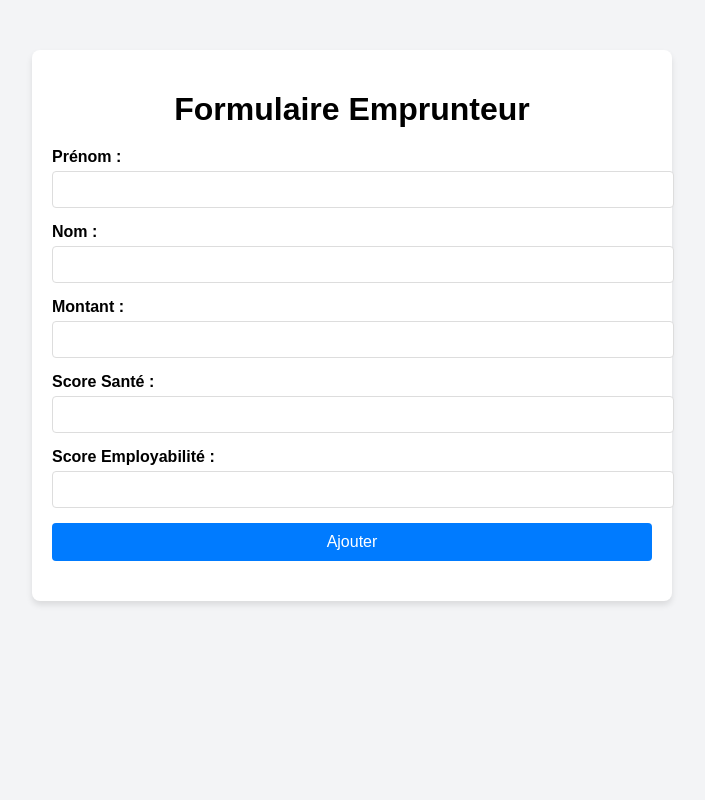
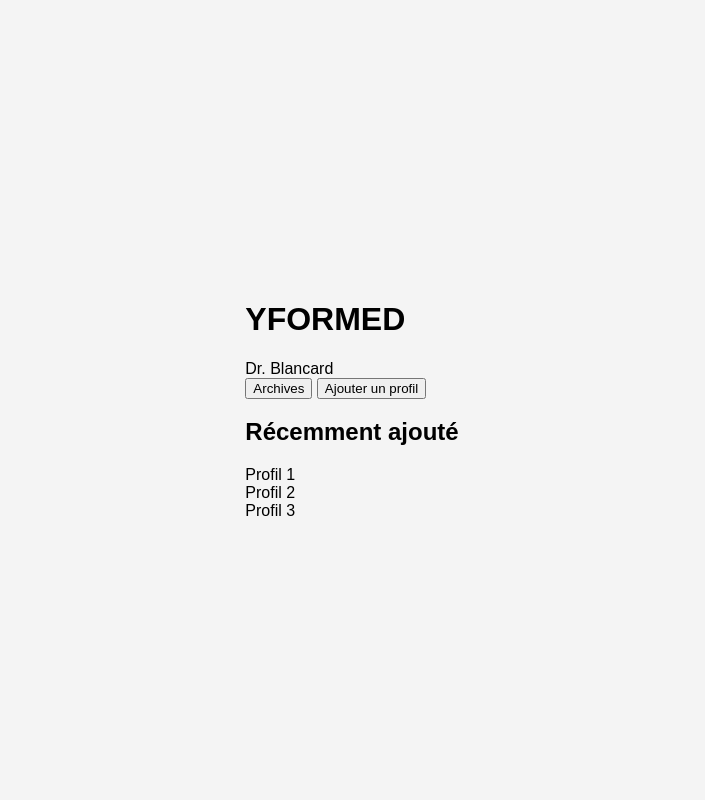
Before and after one commit to yannblanc75/YGARD, a Flask app: page / in a window 1280 px wide. Shown: the whole page, without its empty margins (288-993 px from the left). Run offline with Flask 3, Linux system fonts and the light colour scheme.

Commit message:
add : add borrrowers

```diff
--- a/yform/app.py
+++ b/yform/app.py
@@ -8,39 +8,123 @@ CORS(app)
 # Configuration de la base de données
 db_config = {
     'host': 'localhost',
-    'user': 'root',  # Remplace par ton utilisateur MySQL
-    'password': 'root',  # Remplace par ton mot de passe MySQL
-    'database': 'dossiers_db'
+    'user': 'root',  # Remplacez par votre utilisateur MySQL
+    'password': 'root',  # Remplacez par votre mot de passe MySQL
+    'database': 'banqueEvaluation'  # Assurez-vous que votre base de données a bien ce nom
 }
 
-# Route pour servir le formulaire HTML
+# Page d'accueil
 @app.route('/')
-def form_page():
-    return render_template('index.html')  # Assurez-vous que `index.html` est dans un dossier `templates`
+def home():
+    return render_template('index.html')
+
+# Route pour afficher les archives
+@app.route('/archive')
+def archive():
+    connection = None
+    try:
+        connection = mysql.connector.connect(**db_config)
+        cursor = connection.cursor(dictionary=True)
+
+        # Récupérer les données des clients récemment traités
+        query = """
+            SELECT Clients.ClientID, Clients.Prenom, Clients.Nom, Clients.Age, Sante.IMC, Historique.DossierMedical,
+            (100 - (Clients.Age / 2) - (Sante.IMC / 10) - (5 * Historique.DossierMedical)) AS score_sante
+            FROM Clients
+            JOIN Sante ON Clients.ClientID = Sante.ClientID
+            JOIN Historique ON Clients.ClientID = Historique.ClientID
+            ORDER BY Clients.ClientID DESC
+        """
+        cursor.execute(query)
+        clients = cursor.fetchall()
+        return render_template('archive.html', clients=clients)
+    except mysql.connector.Error as err:
+        return f"Erreur: {err}"
+    finally:
+        if connection and connection.is_connected():
+            cursor.close()
+            connection.close()
 
 # Route pour ajouter un emprunteur
+@app.route('/add', methods=['GET'])
+def add_form():
+    return render_template('add_borrower.html')
+
 @app.route('/api/emprunteurs', methods=['POST'])
 def add_emprunteur():
     data = request.json
     connection = None
     try:
+        poids = float(data['poids'])
+        taille = float(data['taille'])
+        age = int(data['age'])
+        antecedents_medicaux = int(data['antecedents_medicaux'])
+        score_employabilite = int(data['score_employabilite'])
+
+        # Calcul du BMI
+        imc = poids / ((taille / 100) ** 2)
+
+        # Calcul du score santé
+        score_sante = max(0, 100 - (age / 2) - (imc / 10) - (antecedents_medicaux * 5))
+
         connection = mysql.connector.connect(**db_config)
         cursor = connection.cursor()
-        query = """
-            INSERT INTO emprunteurs (prenom, nom, montant, statut, score_sante, score_employabilite)
-            VALUES (%s, %s, %s, %s, %s, %s)
+
+        # Insérer les données dans la table Clients
+        query_clients = """
+            INSERT INTO Clients (Nom, Prenom, Age, Sexe, Profession, RevenuAnnuel, RatioEndettement, MontantPret, DureePret)
+            VALUES (%s, %s, %s, %s, %s, %s, %s, %s, %s)
         """
-        values = (
+        client_values = (
+            data['nom'],
             data['prenom'],
-            data['nom'],
+            age,
+            "Non spécifié",
+            "Profession inconnue",
+            35000,
+            0.35,
             data['montant'],
-            'En attente',  # Statut par défaut
-            data['score_sante'],
-            data['score_employabilite']
+            12
         )
-        cursor.execute(query, values)
+        cursor.execute(query_clients, client_values)
+
+        # Récupérer l'ID du client nouvellement ajouté
+        client_id = cursor.lastrowid
+
+        # Insérer les données dans la table Sante
+        query_sante = """
+            INSERT INTO Sante (ClientID, Poids, Taille, IMC, ActivitePhysique, Tabagisme, ConsommationAlcool, MaladiesChroniques, ChirurgiesPassees, HospitalisationsRecente)
+            VALUES (%s, %s, %s, %s, %s, %s, %s, %s, %s, %s)
+        """
+        sante_values = (
+            client_id,
+            poids,
+            taille,
+            imc,
+            0,
+            0,
+            0,
+            0,
+            0,
+            0
+        )
+        cursor.execute(query_sante, sante_values)
+
+        # Insérer les données dans la table Historique
+        query_historique = """
+            INSERT INTO Historique (ClientID, DossierMedical, PretObtenu)
+            VALUES (%s, %s, %s)
+        """
+        historique_values = (
+            client_id,
+            "Dossier médical par défaut",
+            "Non"
+        )
+        cursor.execute(query_historique, historique_values)
+
         connection.commit()
-        return jsonify({'message': 'Emprunteur ajouté avec succès!'}), 201
+        return jsonify({'message': 'Emprunteur ajouté avec succès!', 'score_sante': score_sante}), 201
+
     except mysql.connector.Error as err:
         return jsonify({'error': str(err)}), 500
     finally:
@@ -48,5 +132,6 @@ def add_emprunteur():
             cursor.close()
             connection.close()
 
+# Lancer l'application Flask
 if __name__ == '__main__':
     app.run(debug=True)
--- /dev/null
+++ b/yform/static/css/style.css
@@ -0,0 +1,72 @@
+/* Archive Page Styles */
+body {
+    font-family: Arial, sans-serif;
+    background-color: #f4f4f4;
+    margin: 0;
+    padding: 0;
+    display: flex;
+    justify-content: center;
+    align-items: center;
+    min-height: 100vh;
+}
+
+.archive-container {
+    width: 90%;
+    max-width: 600px;
+    background-color: #ffffff;
+    border-radius: 15px;
+    padding: 20px;
+    box-shadow: 0 4px 10px rgba(0, 0, 0, 0.2);
+    position: relative;
+}
+
+.back-button {
+    text-decoration: none;
+    font-size: 24px;
+    color: #333;
+    position: absolute;
+    top: 20px;
+    left: 20px;
+}
+
+.archive-title {
+    text-align: center;
+    margin: 0;
+    padding-bottom: 20px;
+    font-size: 24px;
+    font-weight: bold;
+}
+
+.archive-list {
+    display: flex;
+    flex-direction: column;
+    gap: 15px;
+}
+
+.archive-card {
+    display: flex;
+    justify-content: space-between;
+    align-items: center;
+    padding: 15px 20px;
+    border-radius: 10px;
+    background-color: #e6e6e6;
+    box-shadow: 0 2px 4px rgba(0, 0, 0, 0.1);
+    font-size: 16px;
+}
+
+.archive-name {
+    font-weight: bold;
+    color: #333;
+}
+
+.archive-score {
+    font-weight: bold;
+}
+
+.high-score .archive-score {
+    color: green;
+}
+
+.low-score .archive-score {
+    color: red;
+}
--- a/yform/templates/index.html
+++ b/yform/templates/index.html
@@ -1,132 +1,32 @@
 <!DOCTYPE html>
 <html lang="en">
 <head>
-  <meta charset="UTF-8">
-  <meta name="viewport" content="width=device-width, initial-scale=1.0">
-  <title>Formulaire Emprunteur</title>
-  <style>
-    body {
-      font-family: Arial, sans-serif;
-      margin: 0;
-      padding: 0;
-      background-color: #f3f4f6;
-    }
-    .container {
-      max-width: 600px;
-      margin: 50px auto;
-      background: white;
-      padding: 20px;
-      border-radius: 8px;
-      box-shadow: 0 4px 6px rgba(0, 0, 0, 0.1);
-    }
-    h1 {
-      text-align: center;
-      margin-bottom: 20px;
-    }
-    label {
-      display: block;
-      margin-bottom: 5px;
-      font-weight: bold;
-    }
-    input {
-      width: 100%;
-      padding: 10px;
-      margin-bottom: 15px;
-      border: 1px solid #ddd;
-      border-radius: 4px;
-    }
-    button {
-      width: 100%;
-      padding: 10px;
-      background: #007BFF;
-      color: white;
-      border: none;
-      border-radius: 4px;
-      font-size: 16px;
-      cursor: pointer;
-      transition: background 0.3s;
-    }
-    button:hover {
-      background: #0056b3;
-    }
-    .message {
-      text-align: center;
-      margin-top: 20px;
-      font-size: 14px;
-    }
-    .message.success {
-      color: green;
-    }
-    .message.error {
-      color: red;
-    }
-  </style>
+    <meta charset="UTF-8">
+    <meta name="viewport" content="width=device-width, initial-scale=1.0">
+    <title>YFORMED - Accueil</title>
+    <link rel="stylesheet" href="/static/css/style.css">
 </head>
 <body>
-  <div class="container">
-    <h1>Formulaire Emprunteur</h1>
-    <form id="emprunteurForm">
-      <label for="prenom">Prénom :</label>
-      <input type="text" id="prenom" name="prenom" required>
-
-      <label for="nom">Nom :</label>
-      <input type="text" id="nom" name="nom" required>
-
-      <label for="montant">Montant :</label>
-      <input type="number" id="montant" name="montant" required>
-
-      <label for="score_sante">Score Santé :</label>
-      <input type="number" id="score_sante" name="score_sante" required>
-
-      <label for="score_employabilite">Score Employabilité :</label>
-      <input type="number" id="score_employabilite" name="score_employabilite" required>
-
-      <button type="submit">Ajouter</button>
-    </form>
-    <div id="message" class="message"></div>
-  </div>
-
-  <script>
-    document.getElementById('emprunteurForm').addEventListener('submit', async function (event) {
-      event.preventDefault(); // Empêche le rechargement de la page
-
-      // Récupérer les données du formulaire
-      const formData = {
-        prenom: document.getElementById('prenom').value,
-        nom: document.getElementById('nom').value,
-        montant: parseFloat(document.getElementById('montant').value),
-        score_sante: parseInt(document.getElementById('score_sante').value, 10),
-        score_employabilite: parseInt(document.getElementById('score_employabilite').value, 10),
-      };
-
-      const messageElement = document.getElementById('message');
-
-      try {
-        // Envoi des données au backend via Fetch API
-        const response = await fetch('http://127.0.0.1:5000/api/emprunteurs', {
-          method: 'POST',
-          headers: {
-            'Content-Type': 'application/json',
-          },
-          body: JSON.stringify(formData),
-        });
-
-        // Traitement de la réponse
-        if (response.ok) {
-          const result = await response.json();
-          messageElement.textContent = result.message;
-          messageElement.className = 'message success';
-          document.getElementById('emprunteurForm').reset(); // Réinitialise le formulaire
-        } else {
-          const error = await response.json();
-          messageElement.textContent = 'Erreur : ' + error.error;
-          messageElement.className = 'message error';
-        }
-      } catch (err) {
-        messageElement.textContent = 'Erreur de connexion au serveur : ' + err.message;
-        messageElement.className = 'message error';
-      }
-    });
-  </script>
+    <div class="index-container">
+        <header class="index-header">
+            <h1>YFORMED</h1>
+            <span class="doctor-name">Dr. Blancard</span>
+        </header>
+        <main class="index-main">
+            <div class="left-panel">
+                <button onclick="window.location.href='/archive'" class="action-button">Archives</button>
+                <button onclick="window.location.href='/add'" class="action-button">Ajouter un profil</button>
+            </div>
+            <div class="right-panel">
+                <h2 class="recent-title">Récemment ajouté</h2>
+                <div class="recent-list">
+                    <!-- Ces éléments doivent être générés dynamiquement -->
+                    <div class="recent-profile">Profil 1</div>
+                    <div class="recent-profile">Profil 2</div>
+                    <div class="recent-profile">Profil 3</div>
+                </div>
+            </div>
+        </main>
+    </div>
 </body>
 </html>
```
Also changed, not shown: yform/static/js/main.js (added, +29 -0 lines), yform/templates/add_borrower.html (added, +36 -0 lines), yform/templates/archive.html (added, +23 -0 lines), yform/requirements.txt (added), 3 other files.
